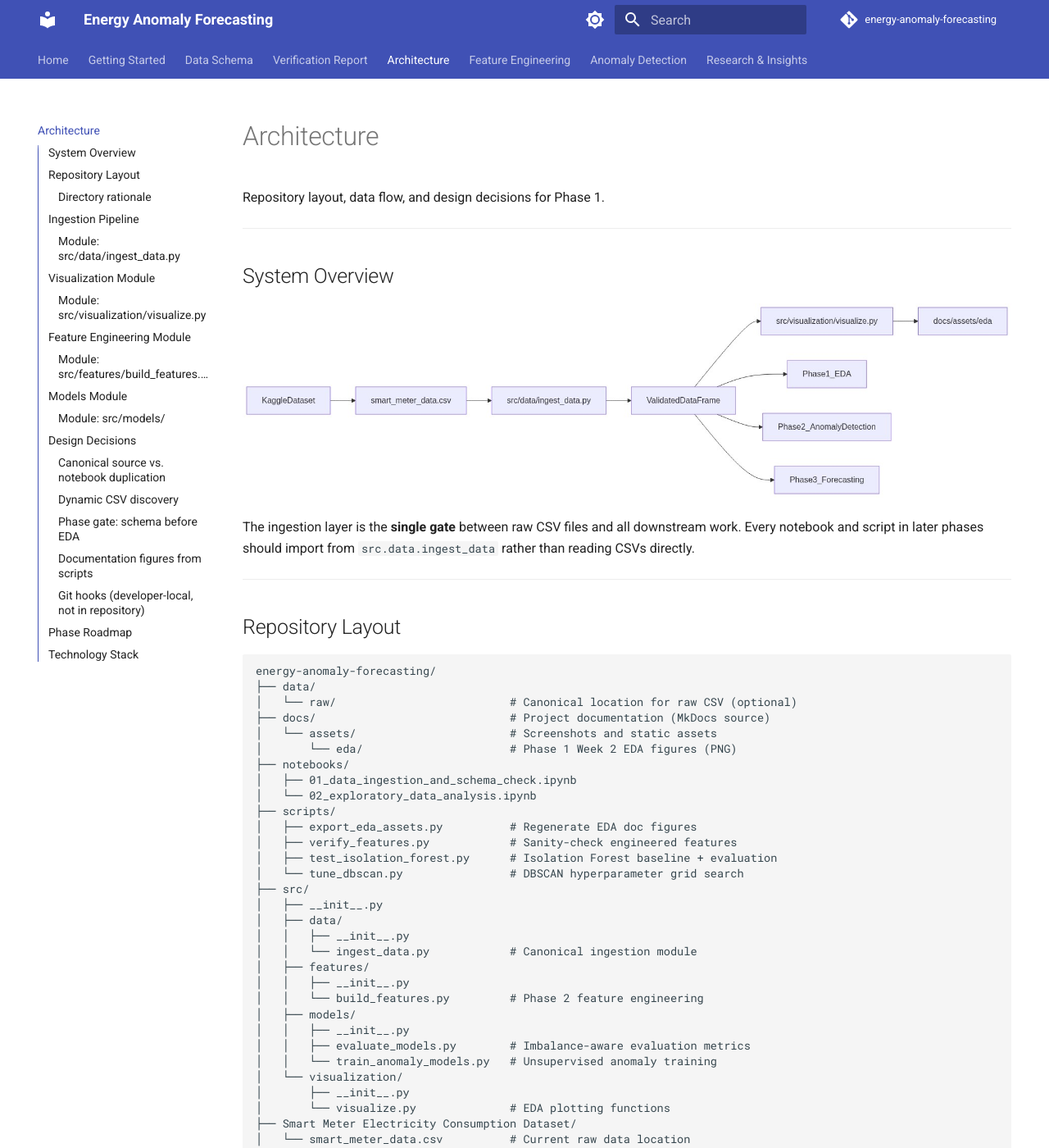
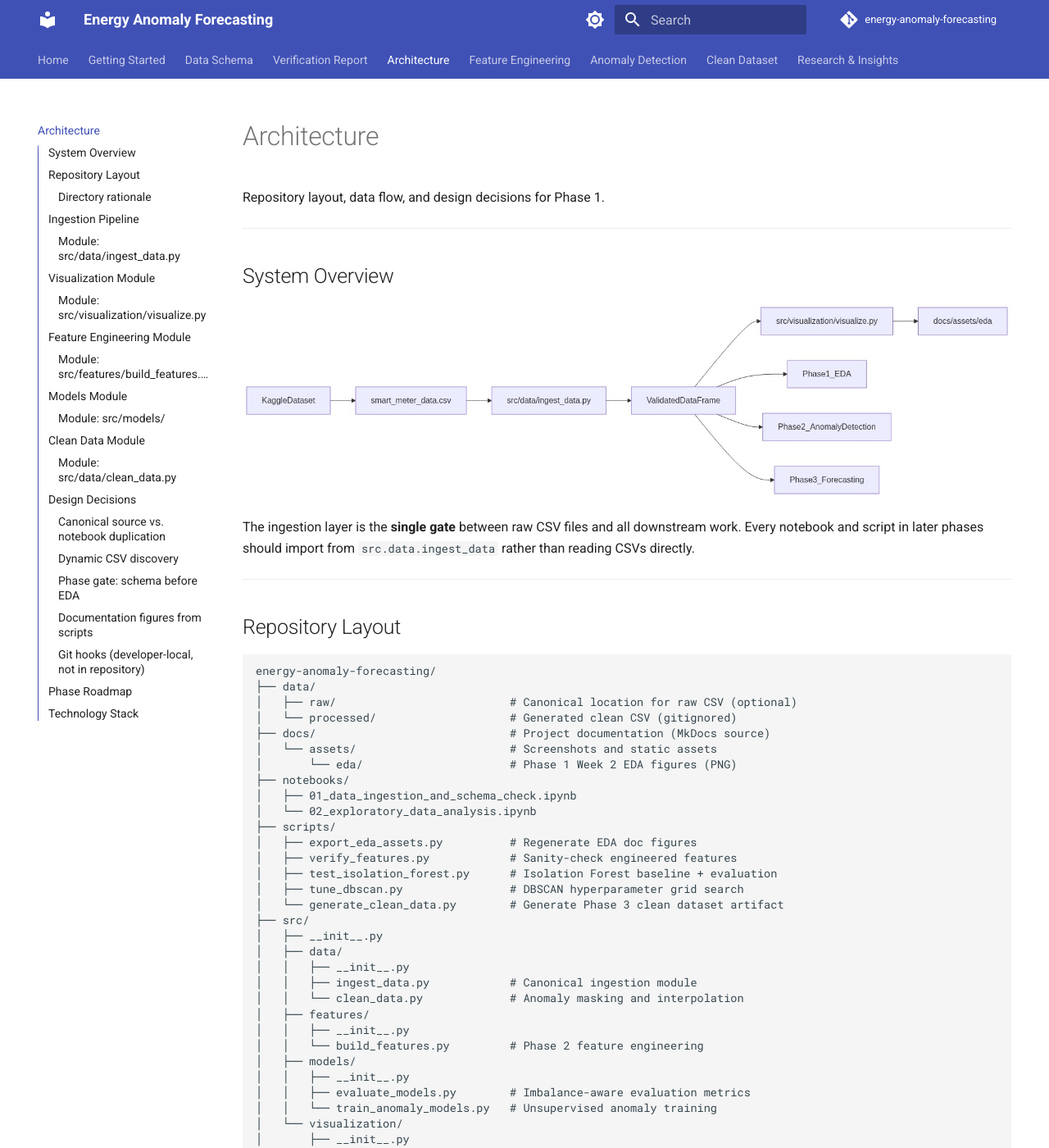
Before and after one commit to mj-weshh/energy-anomaly-forecasting, an MkDocs documentation site: the page built from docs/architecture.md, in a window 1280 px wide and 1400 px high. Shown: the whole window at 82% size. Built offline with MkDocs 1.6.1 and Material for MkDocs 9.7.7, drawn with Linux system fonts in a browser that asks for light colours; comment, search, counter and statistics services are not loaded; some of the changed text lies outside the part shown.

Commit message:
docs: document Phase 2 Week 4 Day 3 clean dataset pipeline
Add clean-data page, sync status tables and architecture, enable MkDocs footer navigation, and update README and nav.

````diff
--- a/docs/architecture.md
+++ b/docs/architecture.md
@@ -17,7 +17,8 @@
 ```
 energy-anomaly-forecasting/
 ├── data/
-│   └── raw/                          # Canonical location for raw CSV (optional)
+│   ├── raw/                          # Canonical location for raw CSV (optional)
+│   └── processed/                    # Generated clean CSV (gitignored)
 ├── docs/                             # Project documentation (MkDocs source)
 │   └── assets/                       # Screenshots and static assets
 │       └── eda/                      # Phase 1 Week 2 EDA figures (PNG)
@@ -28,12 +29,14 @@
 │   ├── export_eda_assets.py          # Regenerate EDA doc figures
 │   ├── verify_features.py            # Sanity-check engineered features
 │   ├── test_isolation_forest.py      # Isolation Forest baseline + evaluation
-│   └── tune_dbscan.py                # DBSCAN hyperparameter grid search
+│   ├── tune_dbscan.py                # DBSCAN hyperparameter grid search
+│   └── generate_clean_data.py        # Generate Phase 3 clean dataset artifact
 ├── src/
 │   ├── __init__.py
 │   ├── data/
 │   │   ├── __init__.py
-│   │   └── ingest_data.py            # Canonical ingestion module
+│   │   ├── ingest_data.py            # Canonical ingestion module
+│   │   └── clean_data.py             # Anomaly masking and interpolation
 │   ├── features/
 │   │   ├── __init__.py
 │   │   └── build_features.py         # Phase 2 feature engineering
@@ -163,6 +166,27 @@
 
 ---
 
+## Clean Data Module
+
+### Module: `src/data/clean_data.py`
+
+| Function | Responsibility |
+|----------|----------------|
+| `interpolate_anomalies(df, predictions)` | Mask anomalous `Electricity_Consumed` values; time-interpolate gaps |
+| `generate_clean_dataset(input_path, output_path)` | End-to-end IF clean pipeline; writes CSV artifact |
+
+See [Clean Dataset](clean-data.md) for pipeline design and artifact details.
+
+**Artifact generation:**
+
+```bash
+python scripts/generate_clean_data.py
+```
+
+Writes `data/processed/clean_smart_meter_data.csv` (5000 rows, imputed consumption, gitignored locally).
+
+---
+
 ## Design Decisions
 
 ### Canonical source vs. notebook duplication
@@ -211,7 +235,7 @@
 | Phase | Deliverables | Key modules |
 |-------|-------------|-------------|
 | **1 — Setup & EDA** | Ingestion, schema validation, EDA, documentation | `src/data/ingest_data.py`, `src/visualization/visualize.py` |
-| **2 — Anomaly Detection** | Feature engineering, Isolation Forest, DBSCAN, evaluation | `src/features/build_features.py`, `src/models/train_anomaly_models.py` |
+| **2 — Anomaly Detection** | Feature engineering, IF/DBSCAN, clean dataset for Phase 3 | `src/features/build_features.py`, `src/models/train_anomaly_models.py`, `src/data/clean_data.py` |
 | **3 — Forecasting** | XGBoost, LSTM, evaluation | `src/models/` (planned) |
 
 ---
--- a/mkdocs.yml
+++ b/mkdocs.yml
@@ -21,6 +21,7 @@
   features:
     - navigation.tabs
     - navigation.sections
+    - navigation.footer
     - toc.integrate
 
 nav:
@@ -31,6 +32,7 @@
   - Architecture: architecture.md
   - Feature Engineering: feature-engineering.md
   - Anomaly Detection: anomaly-detection.md
+  - Clean Dataset: clean-data.md
   - Research & Insights:
       - EDA Insights: eda-insights.md
       - Phase 2 Strategy: phase2-strategy.md
````
Also changed, not shown: README.md (+21 -3 lines), docs/anomaly-detection.md (+5 -4 lines), docs/clean-data.md (added, +120 -0 lines), docs/feature-engineering.md (+2 -2 lines), docs/index.md (+3 -1 lines), docs/phase2-strategy.md (+6 -5 lines).
